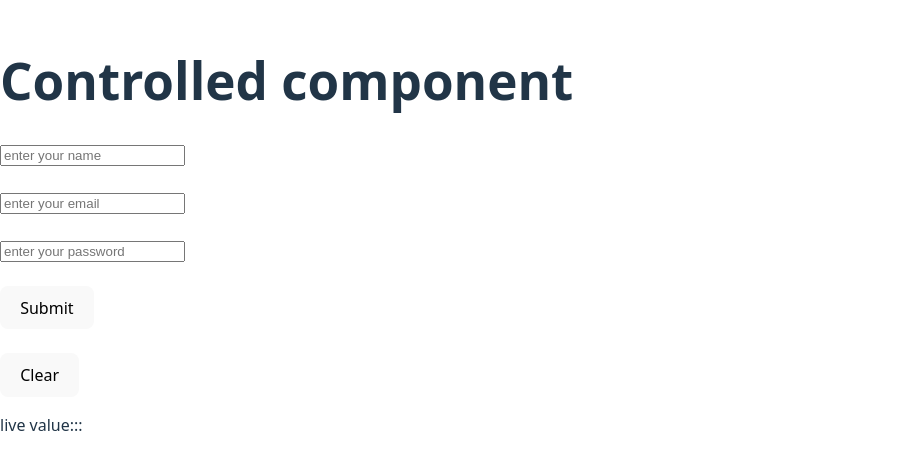
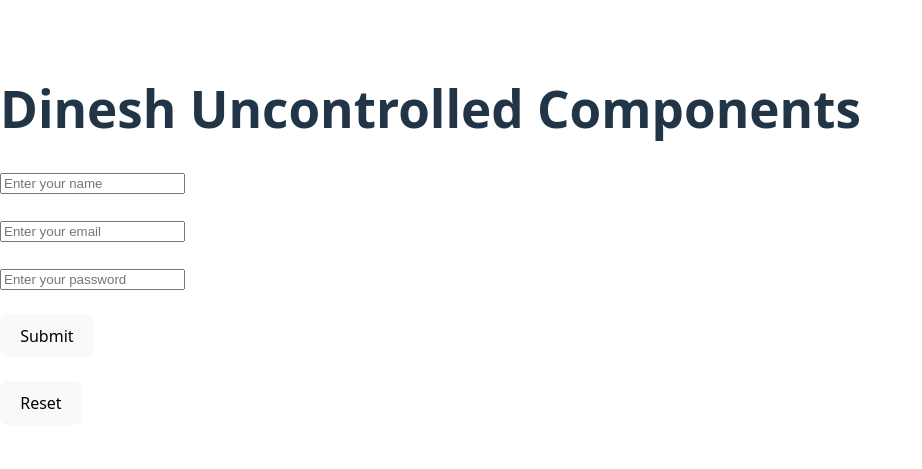
Before and after one commit to dineshctoula/react-Tutorial, a React (Vite) app: page / in a window 1280 px wide. Shown: the part 165-634 px from the top of the page, without its empty margins (0-922 px from the left). Built offline with nearby package versions, Linux system fonts and the light colour scheme.

Commit message:
Uncontrolled Components in react

```diff
--- a/src/App.jsx
+++ b/src/App.jsx
@@ -1,50 +1,74 @@
-import { useState } from "react";
+import { useRef } from "react";
 
 function App() {
-  const [name, setName]=useState("");
+  const nameRef = useRef(null);
+  const emailRef = useRef(null);
+  const passwordRef = useRef(null);
 
-  // name haru chae state variable ho
-  //  setname chae function jasle value update garxa
+  const handleSubmit = (event) => {
+    event.preventDefault();
 
+    // Reading values from uncontrolled inputs
+    console.log("Name:", nameRef.current.value);
+    console.log("Email:", emailRef.current.value);
+    console.log("Password:", passwordRef.current.value);
 
-  const[email, setEmail]=useState("");
-  const[password, setPassword]=useState("");
-  const handleSubmit =(e)=>{
-    e.preventDefault();
-    alert(`Name: ${name}, Email: ${email}, Password: ${password}`);
-
-  }
-  const handleClear =()=>{
-    setName("");
-    setEmail("");
-    setPassword("");
+    const name=nameRef.current.value;
+    const email=emailRef.current.value;
+    const password=passwordRef.current.value;
+  };
+  const handleReset =()=>{
+    nameRef.current.value="";
+    emailRef.current.value="";
+    passwordRef.current.value=""
   }
 
   return (
-    // controlled component
-    <div>
-      <h1>Controlled component</h1>
+    <div className="App">
+      <h1>Dinesh Uncontrolled Components</h1>
+
       <form onSubmit={handleSubmit}>
-        <input type="text" Value={name} onChange={(e)=>setName(e.target.value)} placeholder="enter your name" />
-        <br />
-        <br />
+        <input
+          type="text"
+          ref={nameRef}
+          placeholder="Enter your name"
+        />
+        <br /><br />
 
-        <input type="email" Value={email}   onChange={(e)=>setEmail(e.target.value)}  placeholder="enter your email" />
-        {/* mathe state variable lekheko ho value ma  */}
-        <br />
-        <br />
-        <input type="password" Value={password}
-         onChange={(e)=>setPassword(e.target.value)}
-        placeholder="enter your password" />
-        <br />
-        <br />
-        <button type="submit"> Submit</button>
-        <br />
-        <br />
-        <button type="reset"onClick={handleClear}>Clear</button>
-        <p>live value:{name}:{email}:{password}</p>
+        <input
+          type="email"
+          ref={emailRef}
+          placeholder="Enter your email"
+        />
+        <br /><br />
+
+        <input
+          type="password"
+          ref={passwordRef}
+          placeholder="Enter your password"
+        />
+        <br /><br />
+
+        <button type="submit">Submit</button>
+
+        <br /><br />
+        <button type="reset" onClick={handleReset}>Reset</button>
       </form>
     </div>
   );
 }
+
 export default App;
+
+
+// ref is used for uncontrolled components. It helps Dom to access the elements directly
+
+
+// const nameRef= ley chae input field ma point garxa
+
+
+
+// event.preventDefault( ) ley chae page lai refresh huna bata stop garxa
+
+
+// ref ko through bata chae value access hunxah
```
Also changed, not shown: src/notes.txt (added).
